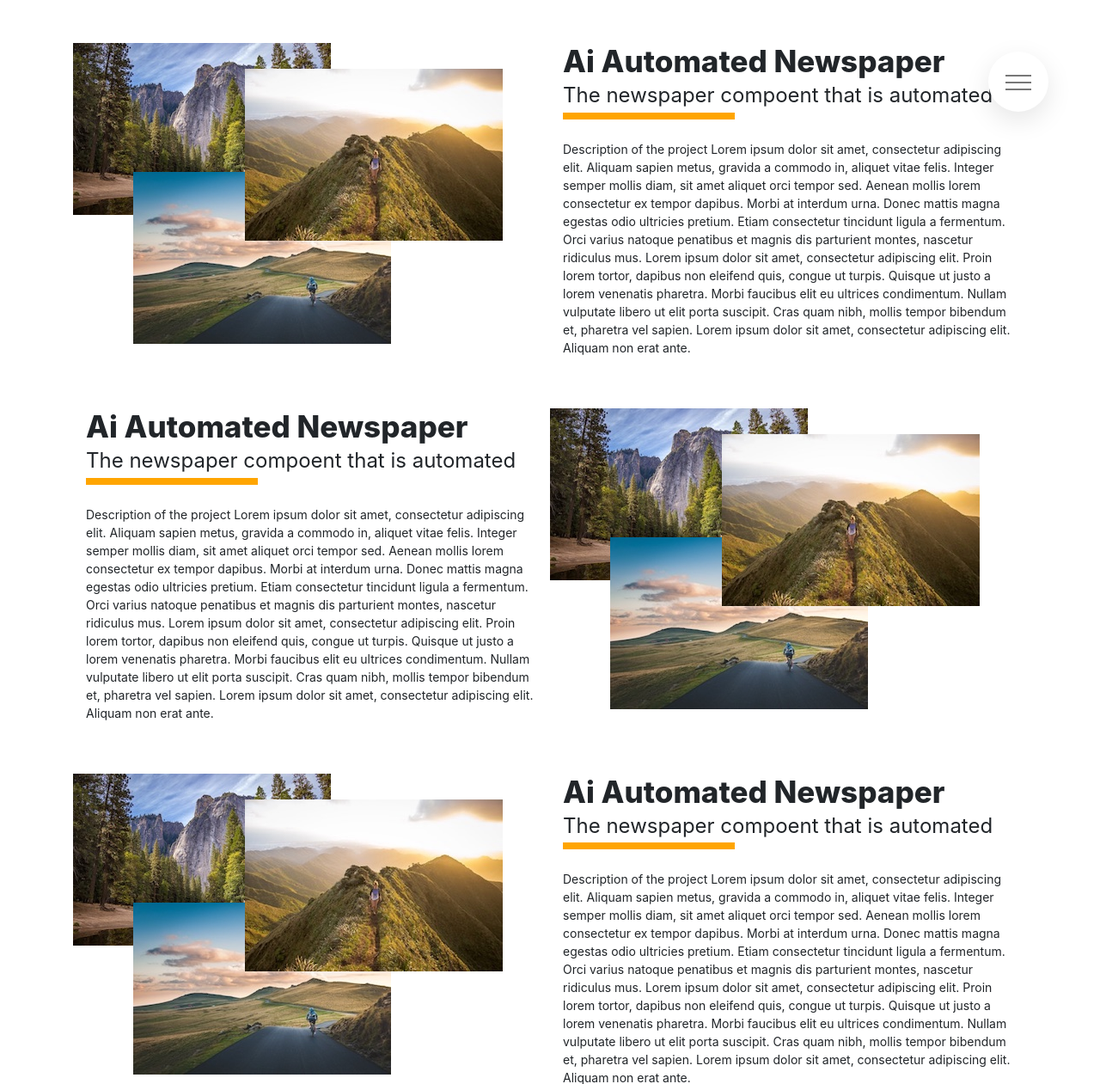
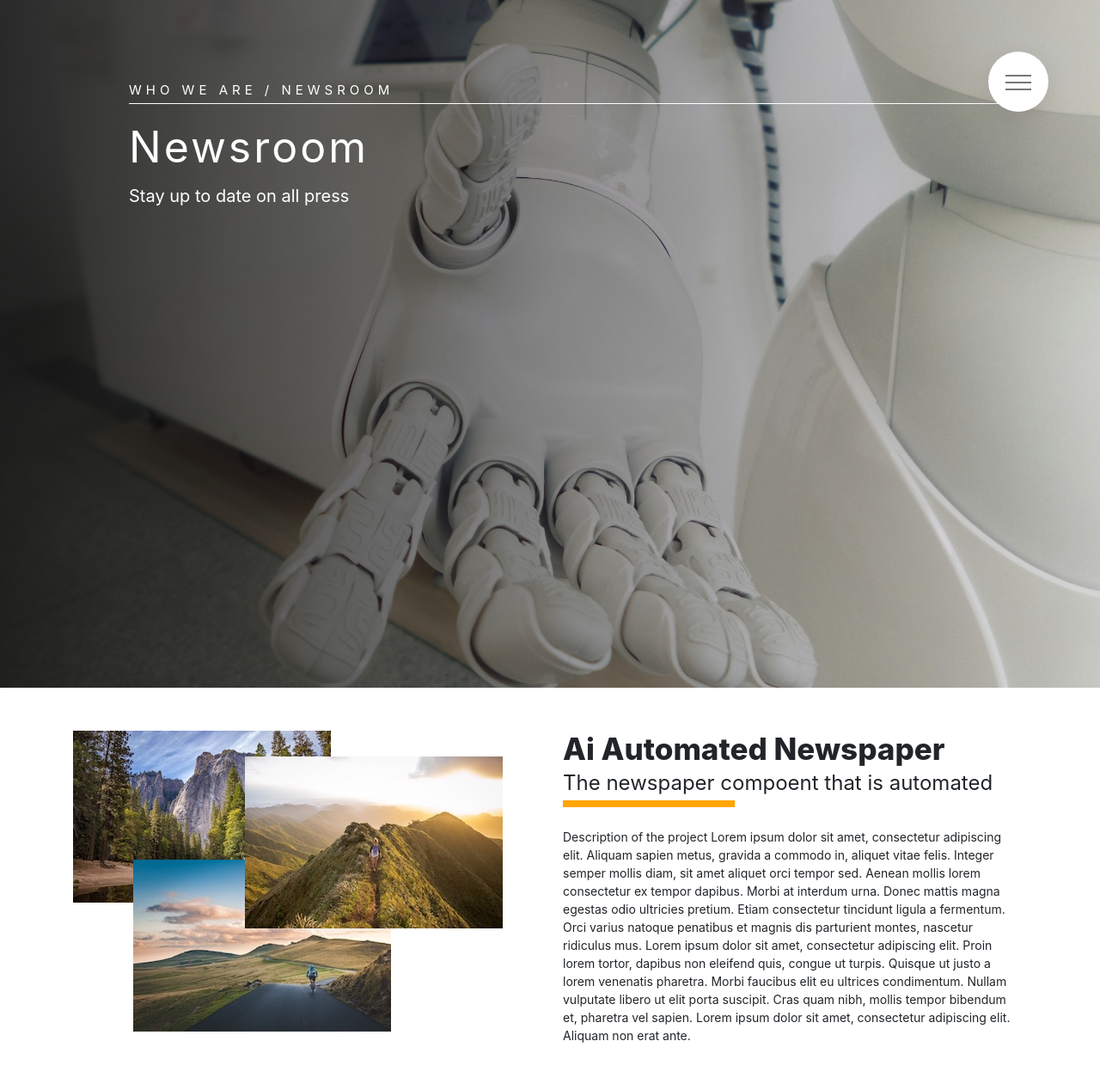
Before and after one commit to ashwani90/webapp, a Laravel app: page /products in a window 1280 px wide. Shown: the top 1261 px of the page at 86% size. Run offline with Laravel 8, Linux system fonts and the light colour scheme.

Commit message:
Work on add head component

```diff
--- a/public/css/custom.css
+++ b/public/css/custom.css
@@ -221,3 +221,86 @@
 .newsletter-image {
     padding-right: 100px;
 }
+
+/* header component other pages */
+
+.head-section {
+    max-width: 100%;
+    min-height: 100vh;
+    max-height: 100vh;
+    position: relative;
+    overflow: hidden;
+}
+
+.head-section img {
+    max-width: 100%;
+    overflow: hidden;
+    max-height: 100%;
+    animation: zoom-out 2s ease-in .5s;
+}
+
+
+
+  @keyframes zoom-out {
+    0% {
+      transform: scale(1.2, 1.2); }
+
+    100% {
+      transform: scale(1, 1); } }
+
+.head-section .overlay {
+
+    position: absolute;
+    width: 100%;
+    height: 100%;
+    left: 0;
+    content: "";
+    top: 0;
+    z-index: 1;
+    opacity: .8;
+    background: linear-gradient(90deg, #000, transparent);
+}
+
+.image-content {
+    position: absolute;
+    top: 10rem;
+    left: 15rem;
+    color: white;
+    z-index: 10;
+}
+
+.image-content span {
+    display: block;
+}
+
+.image-content .title {
+    text-transform: uppercase;
+    font-size: 1.5rem;
+    letter-spacing: .5rem;
+    line-height: 1rem;
+    font-weight: 400;
+}
+
+.image-content .divider {
+    margin-top: 1rem;
+    margin-bottom: 1rem;
+    height: 0.1rem;
+    width: 80vw;
+    background-color: white;
+}
+
+.image-content .primary-head {
+    margin-top: 4rem;
+    margin-bottom: 2rem;
+    font-size: 5rem;
+    letter-spacing: .3rem;
+    line-height: 2rem;
+    font-weight: 400;
+}
+.image-content .secondary-head {
+    margin-top: 4rem;
+    margin-bottom: 2rem;
+    font-size: 2rem;
+    line-height: 1.5rem;
+    font-weight: 400;
+}
--- /dev/null
+++ b/resources/views/components/header-image.blade.php
@@ -0,0 +1,10 @@
+<section class="head-section">
+    <img src="./img/images/products_head.jpg"/>
+    <div class="overlay"></div>
+    <div class="image-content">
+        <span class="title">Who we are / Newsroom</span>
+        <span class="divider"></span>
+        <span class="primary-head">Newsroom</span>
+        <span class="secondary-head">Stay up to date on all press</span>
+    </div>
+</section>
--- a/resources/views/components/newsletter.blade.php
+++ b/resources/views/components/newsletter.blade.php
@@ -1,6 +1,6 @@
 <div class="newsletter">
 
-        <img class="newsletter-image" src="./img/nat-6.jpg" alt="nature images"/>
+        <img class="newsletter-image" src="./img/images/ai_product4.jpg" alt="nature images"/>
 
         <div class="text-container">
             <form name="email-signup" class="enable-analytics" data-form-name="stay-in-the-know.newsletter-subscription-form" data-form-type="Subscription Form">
--- a/resources/views/web/products.blade.php
+++ b/resources/views/web/products.blade.php
@@ -1,6 +1,6 @@
 @extends('layout')
 @section('section')
-
+@include('components.header-image')
 <section class="container">
             <div class="product">
                 <div class="product__item">
```
Also changed, not shown: resources/css/custom.css (+83 -0 lines), public/img/images/products_head.jpg (added).
